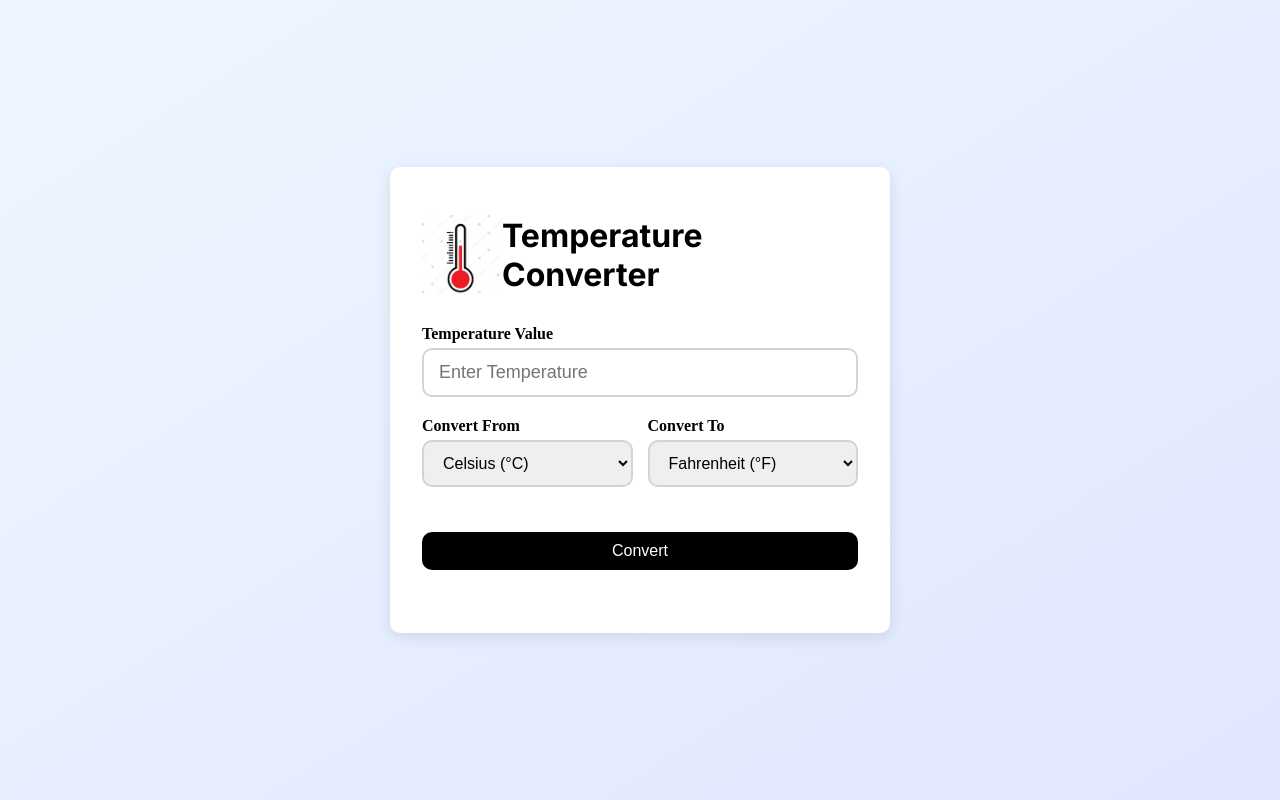
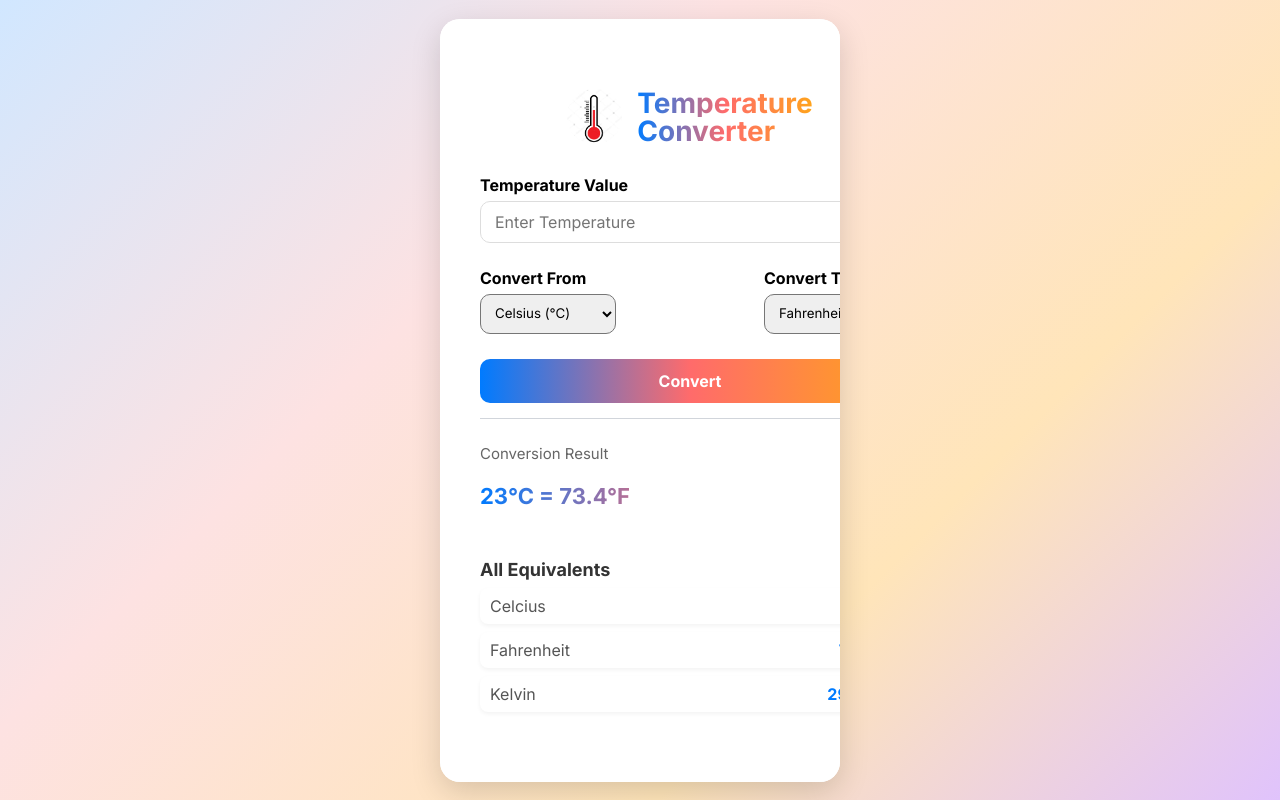
Before and after one commit to amidejackie3-source/frontendcohort3, a plain HTML site: page index.html in a window 1280 px wide. Drawn offline with Linux system fonts and the light colour scheme.

Commit message:
Describe your change briefly

```diff
--- a/styles.css
+++ b/styles.css
@@ -1,26 +1,36 @@
+/* Import Google Font */
+@import url('https://fonts.googleapis.com/css2?family=Inter:wght@400;700&display=swap');
+
 * {
   margin: 0;
   padding: 0;
   box-sizing: border-box;
+  font-family: 'Inter', sans-serif;
 }
 
 body {
-  font-family: "Inter", sans-serif;
-  background: linear-gradient(to bottom right, #eff6ff, #e0e7ff);
+  height: 100vh;
+  display: flex;
+  align-items: center;
+  justify-content: center;
+  /* Multicolor pastel gradient background */
+  background: linear-gradient(135deg, #d1e7ff 0%, #fde2e2 35%, #ffe5b9 70%, #e0c3fc 100%);
+  background-repeat: no-repeat;
+  background-attachment: fixed;
 }
 
 .container {
-  min-height: 100vh;
-  display: flex;
-  align-items: center;
-  justify-content: center;
+  width: 400px;
+  background: #fff;
+  border-radius: 20px;
+  box-shadow: 0 10px 30px rgba(0, 0, 0, 0.15);
+  overflow: hidden;
 }
 
 .sub-container {
-  width: 90%;
-  max-width: 500px;
+  width: 500px;
   background-color: #ffffff;
-  padding: 3rem 2rem;
+  padding: 70px 40px;
   border-radius: 10px;
   box-shadow: 0 4px 15px rgba(0, 0, 0, 0.1);
 }
@@ -28,51 +38,62 @@ body {
 header {
   display: flex;
   align-items: center;
+  gap: 15px;
+  justify-content: center;
 }
 
 .logo {
-  width: 80px;
-  height: 80px;
+  width: 55px;
+  height: 55px;
+  border-radius: 50%;
+  object-fit: cover;
+}
+
+header h1 {
+  line-height: 1;
+  font-size: 28px;
+  background: linear-gradient(90deg, #007bff, #ff6b6b, #ffa41b);
+  background-clip: text;               /* Standard property */
+  -webkit-background-clip: text;       /* WebKit compatibility */
+  color: transparent;                  /* For non-WebKit browsers */
+  -webkit-text-fill-color: transparent;/* For WebKit browsers */
 }
 
 .converter {
-  margin: 30px 0;
-  display: flex;
-  flex-direction: column;
-  gap: 20px;
+  margin-top: 30px;
 }
 
-.converter p {
-  font-family: "Zilla Slab", serif;
-  font-size: 16px;
-  font-weight: bold;
-  margin-bottom: 5px;
+.temp-container p,
+.scale p {
+  font-weight: 600;
+  margin-bottom: 6px;
 }
 
 .temp-input {
   width: 100%;
-  padding: 12px 15px;
-  font-size: 18px;
-  border: 2px solid #d1d5db;
+  padding: 10px 14px;
+  font-size: 16px;
+  border: 1.5px solid #ddd;
   border-radius: 10px;
+  outline: none;
+  transition: border 0.3s;
+}
+
+.temp-input:focus {
+  border-color: #007bff;
 }
 
 .scale {
-  display: grid;
-  grid-template-columns: 1fr 1fr;
+  display: flex;
+  justify-content: space-between;
+  margin-top: 25px;
   gap: 15px;
 }
 
 .scale select {
   width: 100%;
-  padding: 12px 15px;
-  font-size: 16px;
-  border: 2px solid #d1d5db;
+  padding: 10px;
   border-radius: 10px;
-}
-
-.error {
-  display: none;
 }
 
 .errorMsg {
@@ -87,33 +108,43 @@ header {
 
 .convertBtn {
   width: 100%;
-  padding: 10px;
-  background-color: black;
-  color: white;
-  font-size: 16px;
+  padding: 12px;
+  margin-top: 25px;
   border: none;
   border-radius: 10px;
+  background: linear-gradient(90deg, #007bff, #ff6b6b, #ffa41b);
+  color: #fff;
+  font-size: 16px;
+  font-weight: 600;
   cursor: pointer;
-  transition: background-color 0.3s ease;
-  margin: 15px 0;
+  transition: transform 0.2s ease, box-shadow 0.3s ease;
 }
 
 .convertBtn:hover {
-  background-color: #333333;
+  transform: translateY(-2px);
+  box-shadow: 0 4px 12px rgba(0, 0, 0, 0.2);
+}
+
+.error {
+  display: none;
+  margin-top: 10px;
+  text-align: center;
+}
+
+.errorMsg {
+  color: #ff4d4f;
+  font-weight: 600;
+  font-size: 14px;
 }
 
 .result {
-  display: none;
+  display: flex;
+  flex-direction: column;
+  gap: 25px;
+  margin-top: 15px;
+  padding-top: 25px;
+  border-top: 1px solid #d1d5db;
 }
-
-/* .result {
-    display: flex;
-    flex-direction: column;
-    gap: 25px;
-    margin-top: 15px;
-    padding-top: 25px;
-    border-top: 1px solid #d1d5db;
-  } */
 
 .conversion-cont {
   display: flex;
@@ -122,45 +153,55 @@ header {
 }
 
 .conversion-cont p {
-  font-family: "Zilla Slab", serif;
-  color: #767b80;
-  font-size: 14px;
-  font-weight: bold;
-  text-transform: uppercase;
+  color: #666;
+  font-size: 15px;
 }
 
 .conversion-cont h3 {
-  width: 100%;
-  padding: 18px 0;
-  background-color: #e8ebf0;
-  font-size: 18px;
-  color: black;
-  border-radius: 10px;
-  text-align: center;
-  border: 1px solid #d1d5db;
-}
-
-.equivalents-cont {
-  display: flex;
-  flex-direction: column;
-  gap: 15px;
+  font-size: 22px;
+  font-weight: 700;
+  background: linear-gradient(90deg, #007bff, #ff6b6b, #ffa41b);
+  background-clip: text;
+  -webkit-background-clip: text;
+  color: transparent;
+  -webkit-text-fill-color: transparent;
+  margin: 10px 0;
 }
 
 .equivalents-cont h4 {
-  font-family: "Zilla Slab", serif;
-  color: #767b80;
-  font-size: 12px;
-  font-weight: bold;
-  text-transform: uppercase;
+  margin-top: 15px;
+  font-size: 18px;
+  color: #333;
 }
 
 .sub-cont {
-  font-family: "Zilla Slab", serif;
   display: flex;
   justify-content: space-between;
-  font-weight: bold;
-  font-size: 20px;
-  background-color: #eff1f5;
-  padding: 10px;
-  border-radius: 10px;
+  padding: 8px 10px;
+  background: #fff;
+  margin-top: 8px;
+  border-radius: 8px;
+  box-shadow: 0 2px 4px rgba(0, 0, 0, 0.05);
 }
+
+.sub-cont p:first-child {
+  color: #555;
+  text-transform: capitalize;
+}
+
+.sub-cont p:last-child {
+  font-weight: 600;
+  color: #007bff;
+}
+
+/* Smooth fade-in animation for result */
+@keyframes fadeIn {
+  from {
+    opacity: 0;
+    transform: translateY(10px);
+  }
+  to {
+    opacity: 1;
+    transform: translateY(0);
+  }
+}
```
